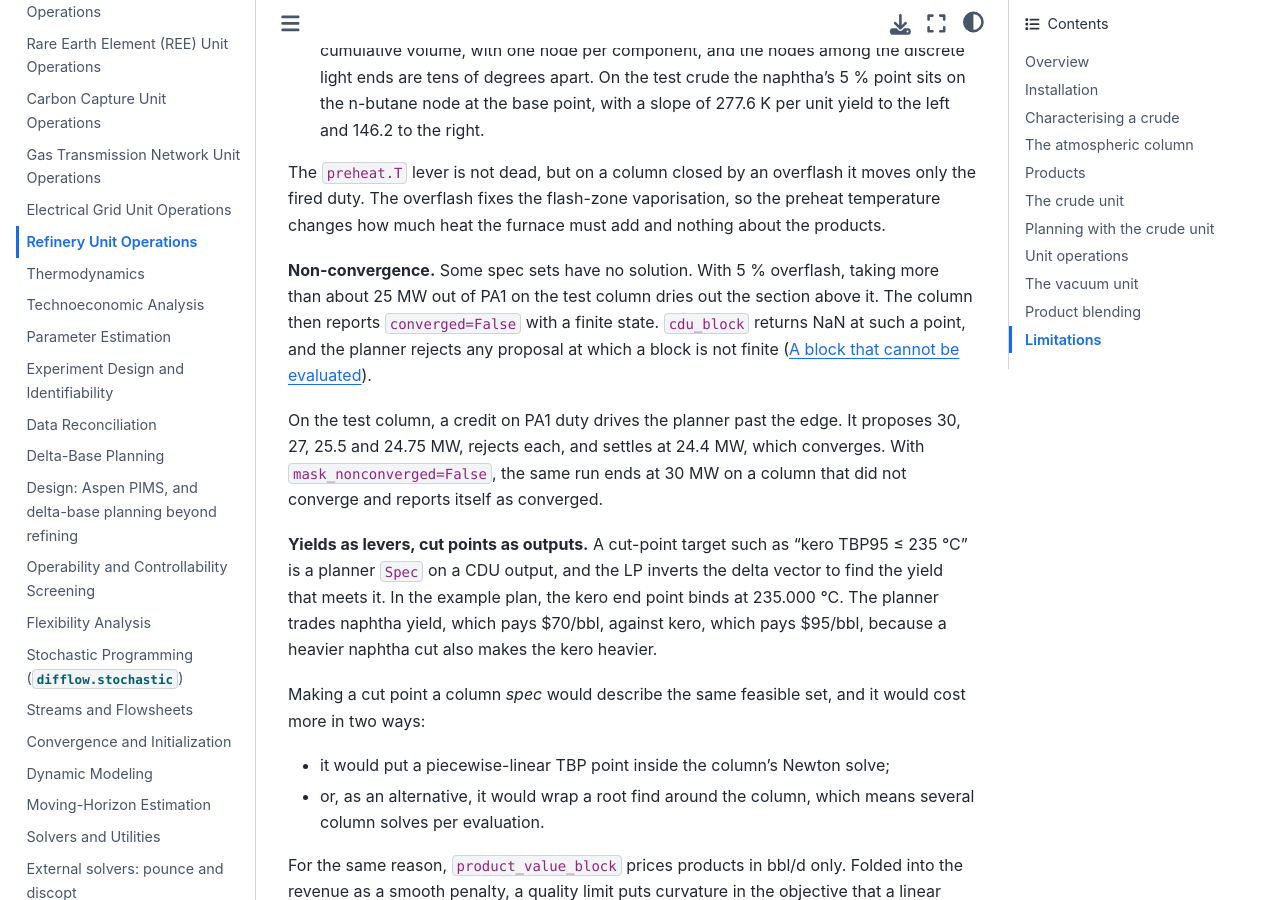
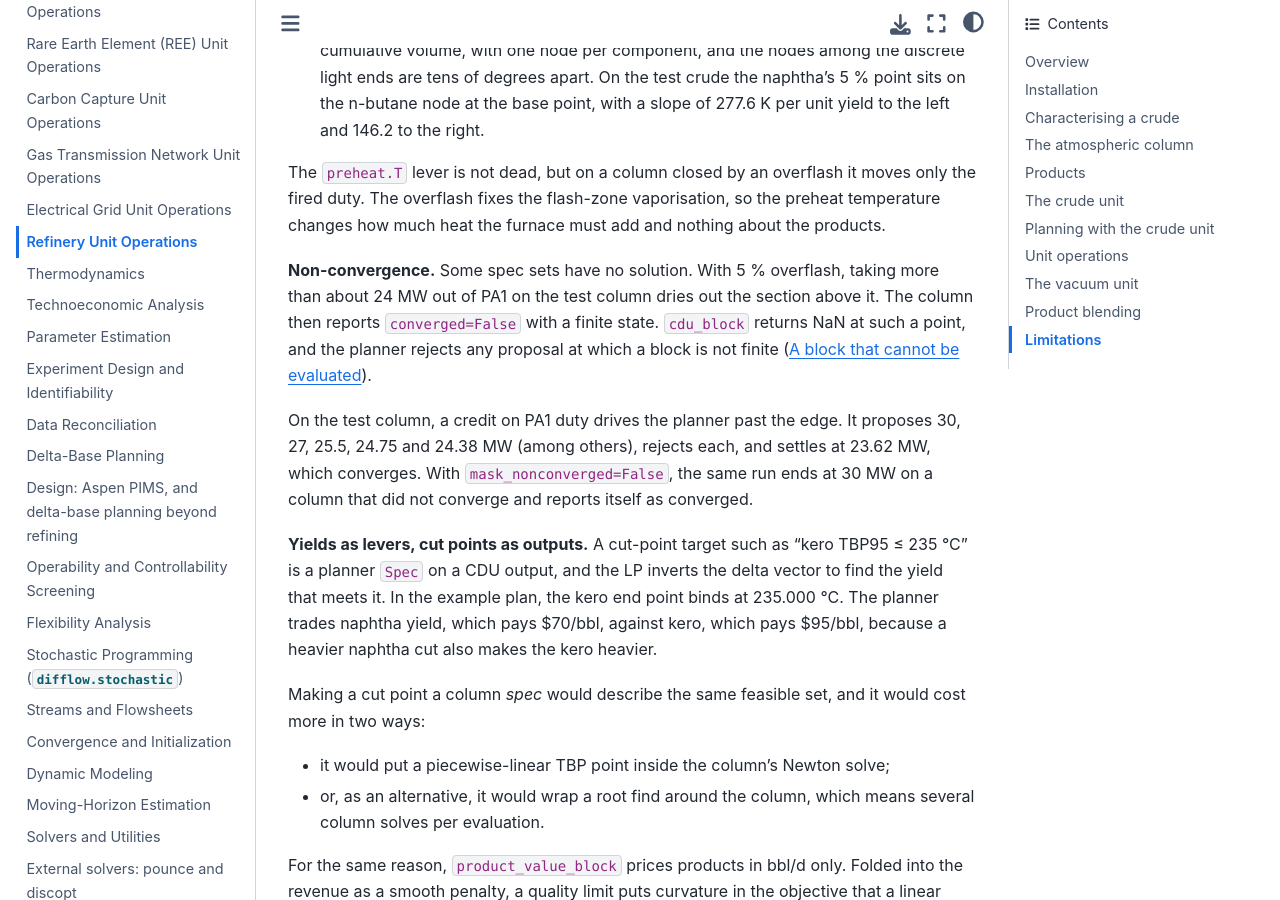
Before and after one commit to jkitchin/differentiable-flowsheets, a Jupyter Book: the page built from docs/unit-operations-refinery.md, in a window 1280 px wide and 900 px high, scrolled down 10072 px. Built offline with Jupyter Book 1.0.4 settings and Sphinx 7.4.7 and the Sphinx Book theme 1.1.4, drawn with Linux system fonts in a browser that asks for light colours.

Commit message:
Re-run the CDU notebooks under the published Twu, and restate the PA1 edge
The coil outlet moves 1.7 K and the fired duty about 3 %; the PA1 duty past
which the test column dries out moves from about 25 MW to about 24, so the
planner now settles at 23.6 MW instead of 24.4.

Co-Authored-By: Claude Opus 5.5 <noreply@anthropic.com>
Claude-Session: https://claude.ai/code/session_0187YXQXC2Dz7Gd9hCGmNJTS

```diff
--- a/docs/unit-operations-refinery.md
+++ b/docs/unit-operations-refinery.md
@@ -298,9 +298,9 @@ Temperatures are in °C and temperature differences in K. Every unit is recorded
 
 The `preheat.T` lever is not dead, but on a column closed by an overflash it moves only the fired duty. The overflash fixes the flash-zone vaporisation, so the preheat temperature changes how much heat the furnace must add and nothing about the products.
 
-**Non-convergence.** Some spec sets have no solution. With 5 % overflash, taking more than about 25 MW out of PA1 on the test column dries out the section above it. The column then reports `converged=False` with a finite state. `cdu_block` returns NaN at such a point, and the planner rejects any proposal at which a block is not finite ([A block that cannot be evaluated](planning.md#a-block-that-cannot-be-evaluated)).
+**Non-convergence.** Some spec sets have no solution. With 5 % overflash, taking more than about 24 MW out of PA1 on the test column dries out the section above it. The column then reports `converged=False` with a finite state. `cdu_block` returns NaN at such a point, and the planner rejects any proposal at which a block is not finite ([A block that cannot be evaluated](planning.md#a-block-that-cannot-be-evaluated)).
 
-On the test column, a credit on PA1 duty drives the planner past the edge. It proposes 30, 27, 25.5 and 24.75 MW, rejects each, and settles at 24.4 MW, which converges. With `mask_nonconverged=False`, the same run ends at 30 MW on a column that did not converge and reports itself as converged.
+On the test column, a credit on PA1 duty drives the planner past the edge. It proposes 30, 27, 25.5, 24.75 and 24.38 MW (among others), rejects each, and settles at 23.62 MW, which converges. With `mask_nonconverged=False`, the same run ends at 30 MW on a column that did not converge and reports itself as converged.
 
 **Yields as levers, cut points as outputs.** A cut-point target such as "kero TBP95 ≤ 235 °C" is a planner `Spec` on a CDU output, and the LP inverts the delta vector to find the yield that meets it. In the example plan, the kero end point binds at 235.000 °C. The planner trades naphtha yield, which pays \$70/bbl, against kero, which pays \$95/bbl, because a heavier naphtha cut also makes the kero heavier.
 
```
Also changed, not shown: 2 other files.
